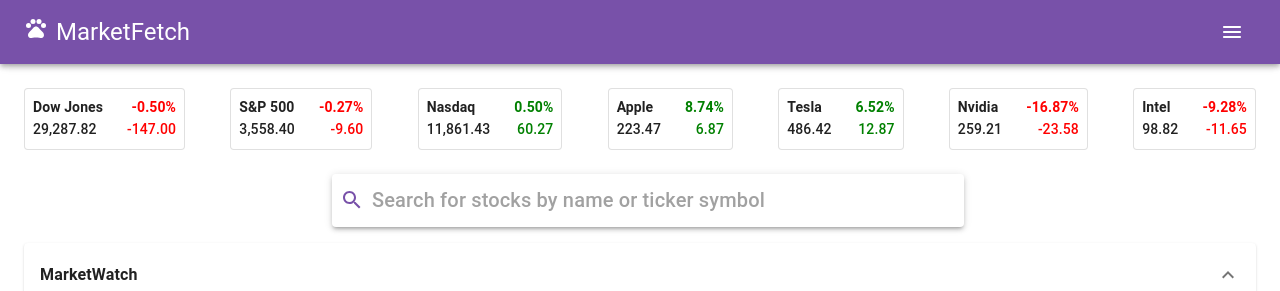
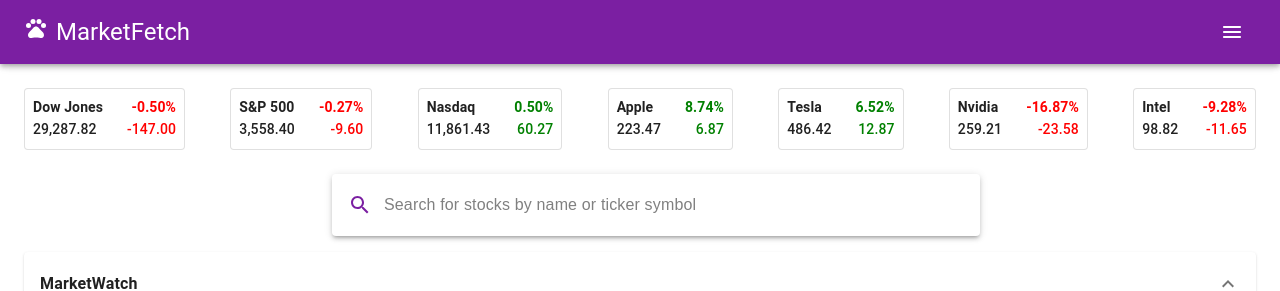
Before and after one commit to jnguyen4103/stonks, a React (Create React App) app: page / in a window 1280 px wide. Shown: the top 291 px of the page. Built offline with nearby package versions, Linux system fonts and the light colour scheme.

Commit message:
Change over to css input from material-ui InputBase for SearchBar. Also using material-ui's colors now.

```diff
--- a/src/components/SearchBar/SearchBar.jsx
+++ b/src/components/SearchBar/SearchBar.jsx
@@ -1,21 +1,15 @@
 /** @jsxImportSource @emotion/react */
 import React from "react";
-import { InputAdornment, InputBase, Box } from "@material-ui/core";
+import { Box } from "@material-ui/core";
 import styles from "./styles";
 import SearchIcon from "@material-ui/icons/Search";
 
 const SearchBar = () => {
   return (
     <Box css={styles.searchBar} boxShadow={3}>
-      <InputBase
-        startAdornment={
-          <InputAdornment position="start">
-            <SearchIcon css={styles.searchIcon} />
-          </InputAdornment>
-        }
-        variant="outlined"
+      <SearchIcon css={styles.searchIcon} />
+      <input
         placeholder="Search for stocks by name or ticker symbol"
-        fullWidth={true}
         css={styles.input}
       />
     </Box>
--- a/src/components/SearchBar/styles.js
+++ b/src/components/SearchBar/styles.js
@@ -5,13 +5,21 @@
   searchBar: css`
     border-radius: 4px;
     width: 100%;
-    padding: ${theme.spacing(1)}px;
+    display: flex;
+    align-items: center;
+    padding: ${theme.spacing(2)}px;
   `,
   searchIcon: css`
     fill: ${theme.palette.primary.main};
+    padding-right: ${theme.spacing(1)}px;
   `,
   input: css`
-    font-size: ${theme.typography.h6};
+    font-size: ${theme.typography.body1};
+    ::placeholder {
+      color: gray;
+    }
+    width: 100%;
+    border-color: transparent;
   `,
 };
 
--- a/src/features/DarkModeButton/styles.js
+++ b/src/features/DarkModeButton/styles.js
@@ -11,7 +11,7 @@
     color: ${theme.palette.primary.contrastText};
   `,
   moonIcon: css`
-    color: ${theme.palette.secondary.main};
+    color: ${theme.palette.secondary.dark};
   `,
 };
 
--- a/src/features/Theme/Theme.js
+++ b/src/features/Theme/Theme.js
@@ -1,12 +1,13 @@
 import { createMuiTheme } from "@material-ui/core/styles";
+import { purple, grey } from "@material-ui/core/colors";
 
 const theme = createMuiTheme({
   palette: {
     primary: {
-      main: "#7851A9", //royal purple
+      main: purple[700],
     },
     secondary: {
-      main: "#343434", //jet black
+      main: grey[800],
     },
   },
 });
```
